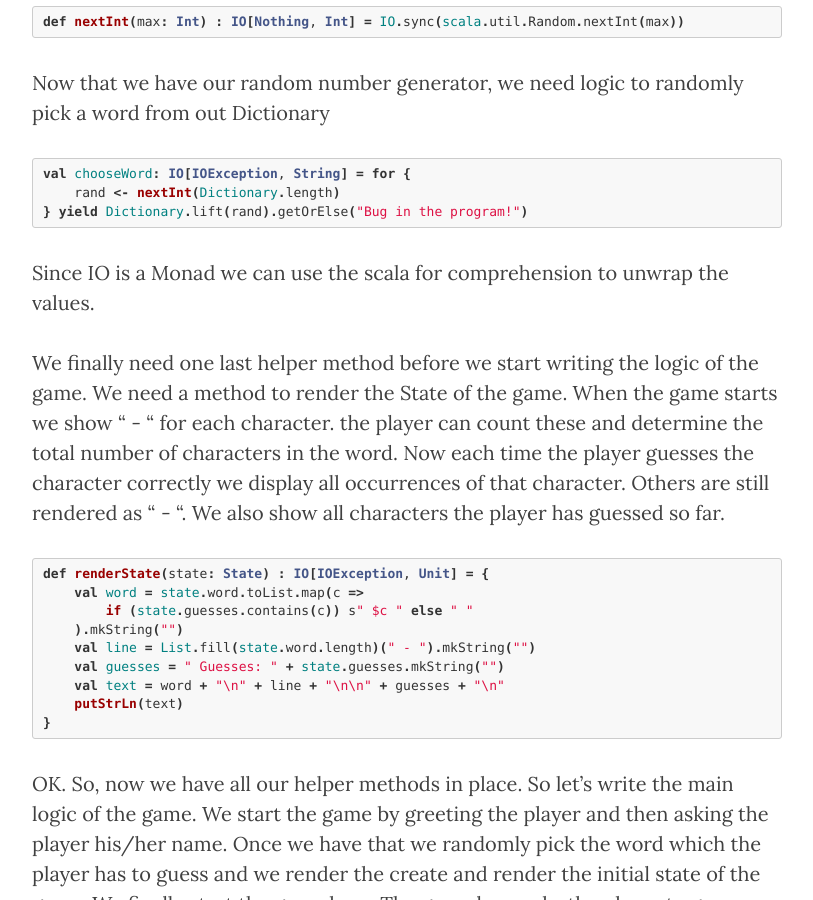
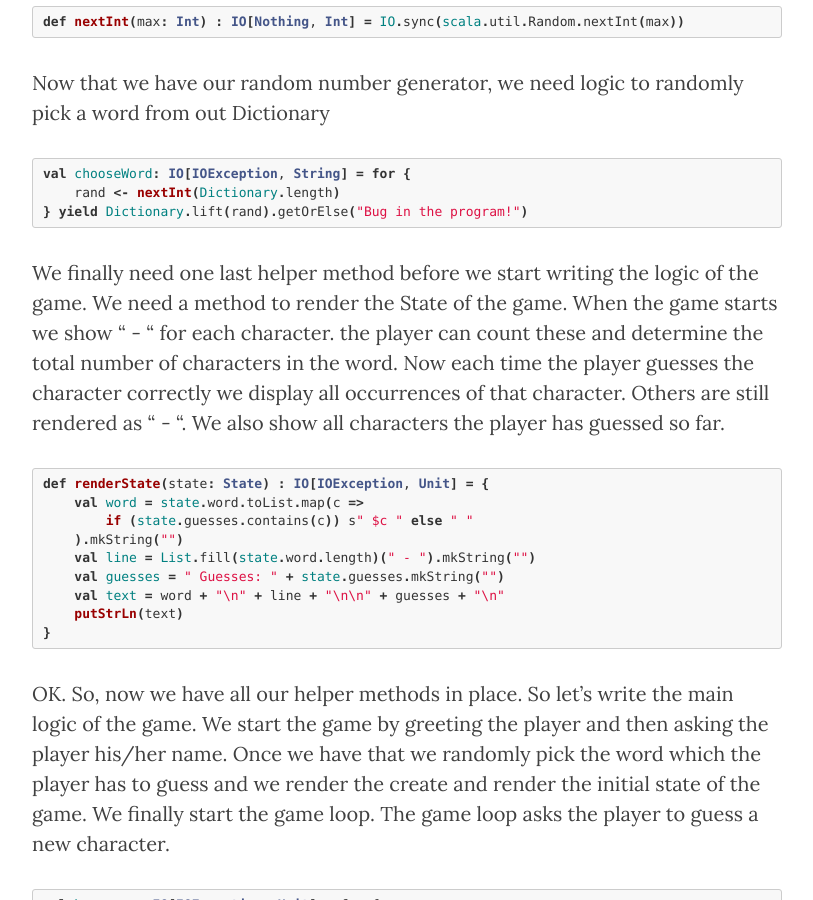
Before and after one commit to abhsrivastava/abhsrivastava.github.io, a Jekyll site: the page built from _posts/2018-11-3-Hangman-Game-Using-ZIO.md, in a window 1280 px wide and 900 px high, scrolled down 5127 px. Shown: the whole window, without its empty margins (233-1046 px from the left). Built offline with Jekyll 4.4.1, drawn with Linux system fonts in a browser that asks for light colours; nearby versions of some CDN libraries.

Commit message:
removed superfluous lines

````diff
--- a/_posts/2018-11-3-Hangman-Game-Using-ZIO.md
+++ b/_posts/2018-11-3-Hangman-Game-Using-ZIO.md
@@ -145,8 +145,6 @@ val chooseWord: IO[IOException, String] = for {
 } yield Dictionary.lift(rand).getOrElse("Bug in the program!")
 ```
 
-Since IO is a Monad we can use the scala for comprehension to unwrap the values.
-
 We finally need one last helper method before we start writing the logic of the game. We need a method to render the State of the game. When the game starts we show " - " for each character. the player can count these and determine the total number of characters in the word. Now each time the player guesses the character correctly we display all occurrences of that character. Others are still rendered as " - ". We also show all characters the player has guessed so far.
 
 ```scala
````
